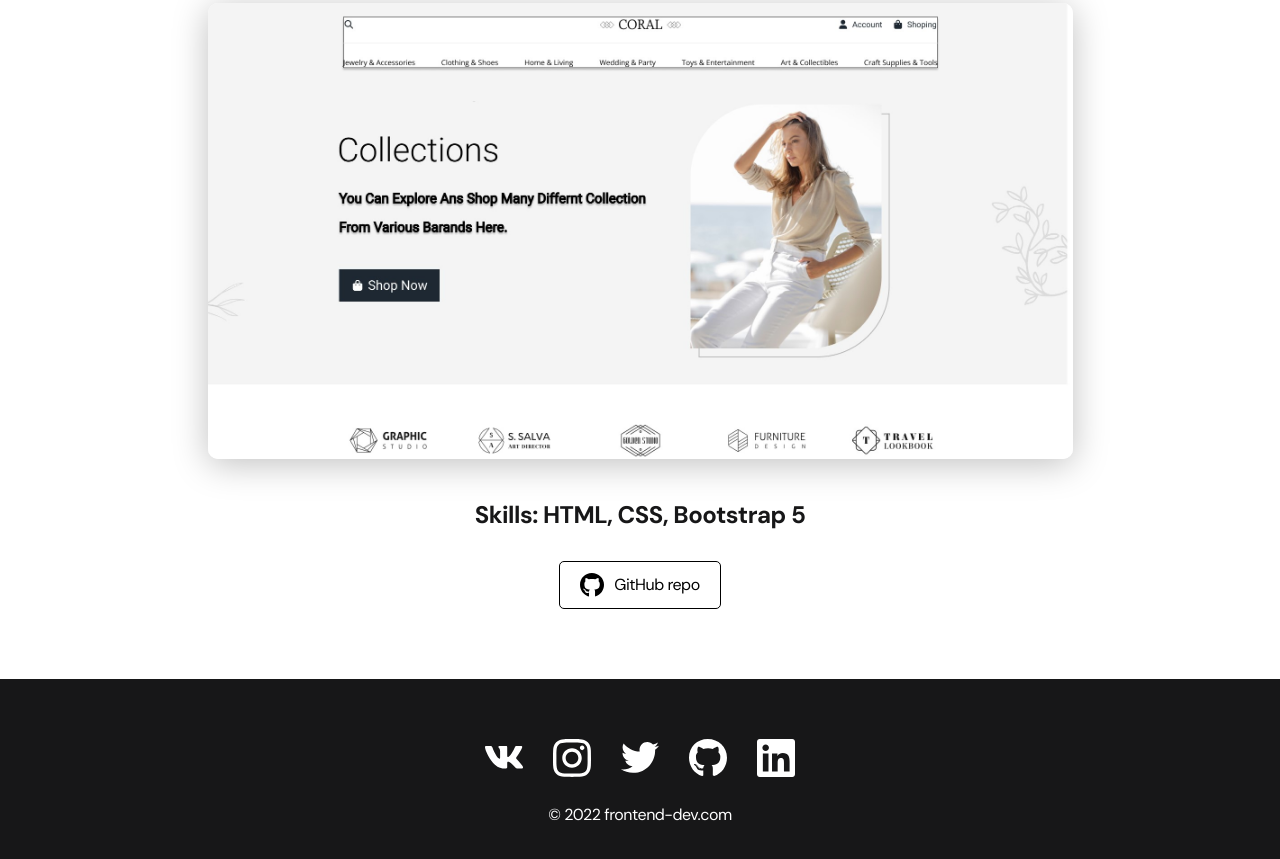
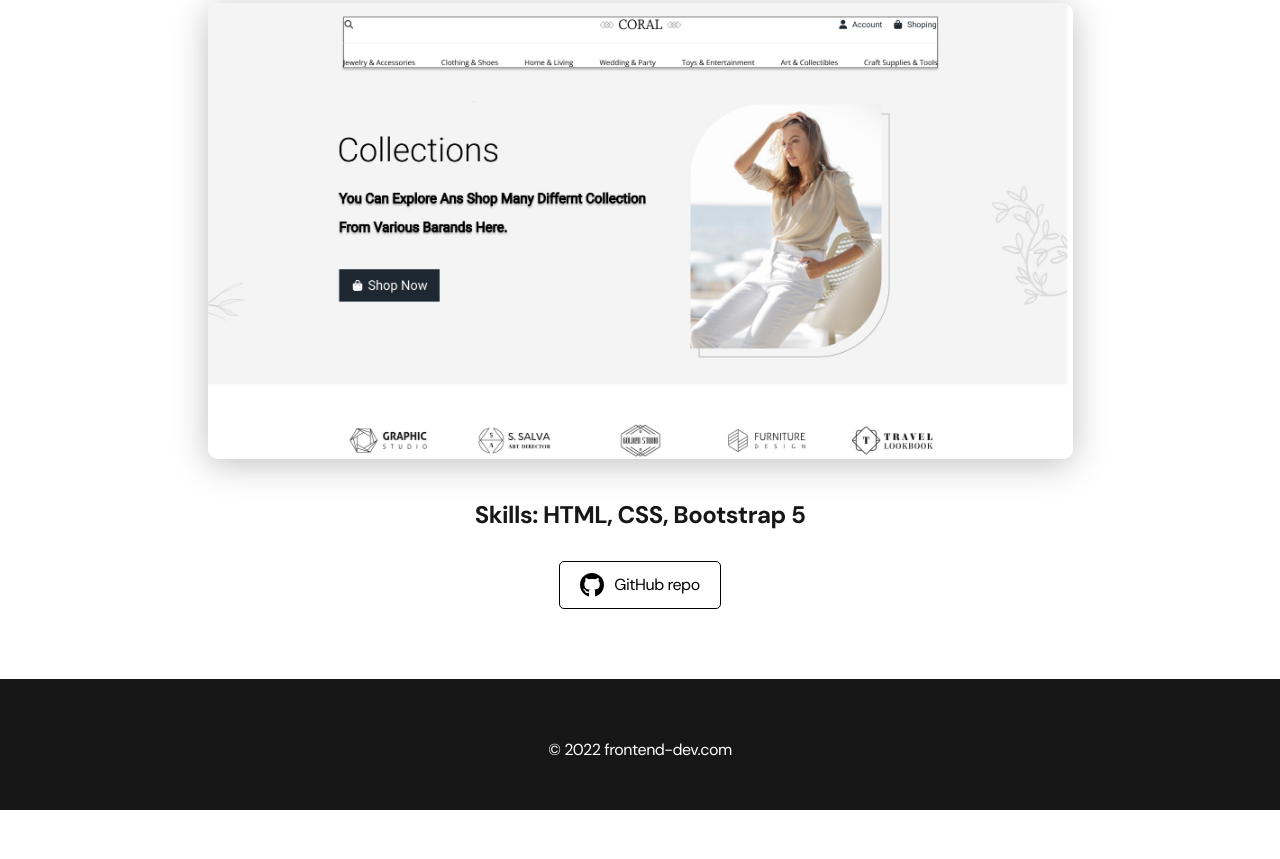
Before and after one commit to KoliaDutchak/portfolio, a plain HTML site: page e-commerce-landing-project-page.html in a window 1280 px wide. Shown: the part 291-1150 px from the top of the page. After the commit the page ends 1101 px from the top, so only its background shows below. Drawn offline with Linux system fonts and the light colour scheme.

Commit message:
Update e-commerce-landing-project-page.html

```diff
--- a/e-commerce-landing-project-page.html
+++ b/e-commerce-landing-project-page.html
@@ -61,23 +61,6 @@
     <footer class="footer">
         <div class="container">
             <div class="footer__wrapper">
-                <ul class="social">
-                    <li class="social__item">
-                        <a href="#!"><img src="./img/icons/vk.svg" alt="link"></a>
-                    </li>
-                    <li class="social__item">
-                        <a href="#!"><img src="./img/icons/instagram.svg" alt="link"></a>
-                    </li>
-                    <li class="social__item">
-                        <a href="#!"><img src="./img/icons/twitter.svg" alt="link"></a>
-                    </li>
-                    <li class="social__item">
-                        <a href="#!"><img src="./img/icons/gitHub.svg" alt="link"></a>
-                    </li>
-                    <li class="social__item">
-                        <a href="#!"><img src="./img/icons/linkedIn.svg" alt="link"></a>
-                    </li>
-                 </ul>
             <div class="copyright"><p>© 2022 frontend-dev.com</p></div>
             </div>
 
```
